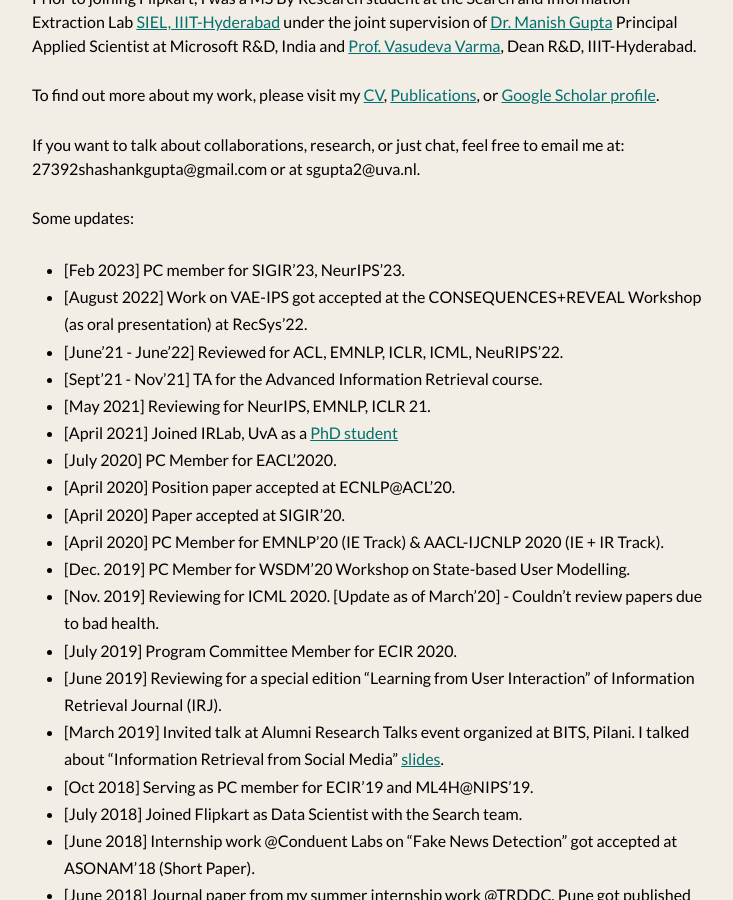
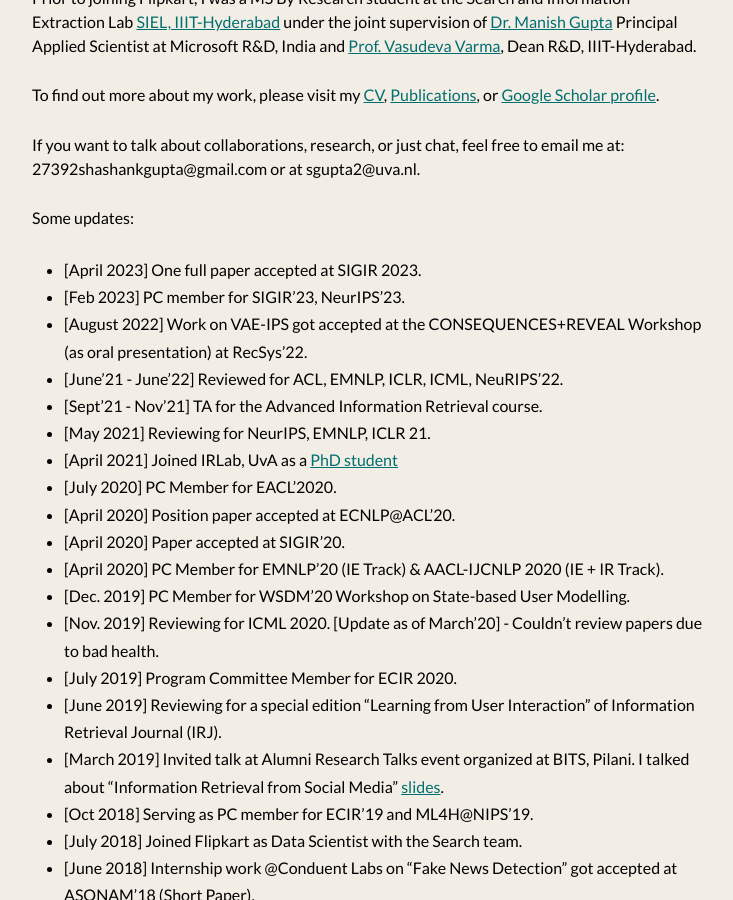
Before and after one commit to shashankg7/shashankg7.github.io, a Jekyll site: the page built from index.md, in a window 1280 px wide and 900 px high, scrolled down 454 px. Shown: the whole window, without its empty margins (272-1005 px from the left). Built offline with Jekyll 4.4.1, drawn with Linux system fonts in a browser that asks for light colours; nearby versions of some CDN libraries.

Commit message:
Update index.md

```diff
--- a/index.md
+++ b/index.md
@@ -19,6 +19,7 @@
 
 Some updates:
 
+* [April 2023] One full paper accepted at SIGIR 2023.
 * [Feb 2023] PC member for SIGIR'23, NeurIPS'23.
 * [August 2022] Work on VAE-IPS got accepted at the CONSEQUENCES+REVEAL Workshop (as oral presentation) at RecSys'22.
 * [June'21 - June'22] Reviewed for ACL, EMNLP, ICLR, ICML, NeuRIPS'22.
```
